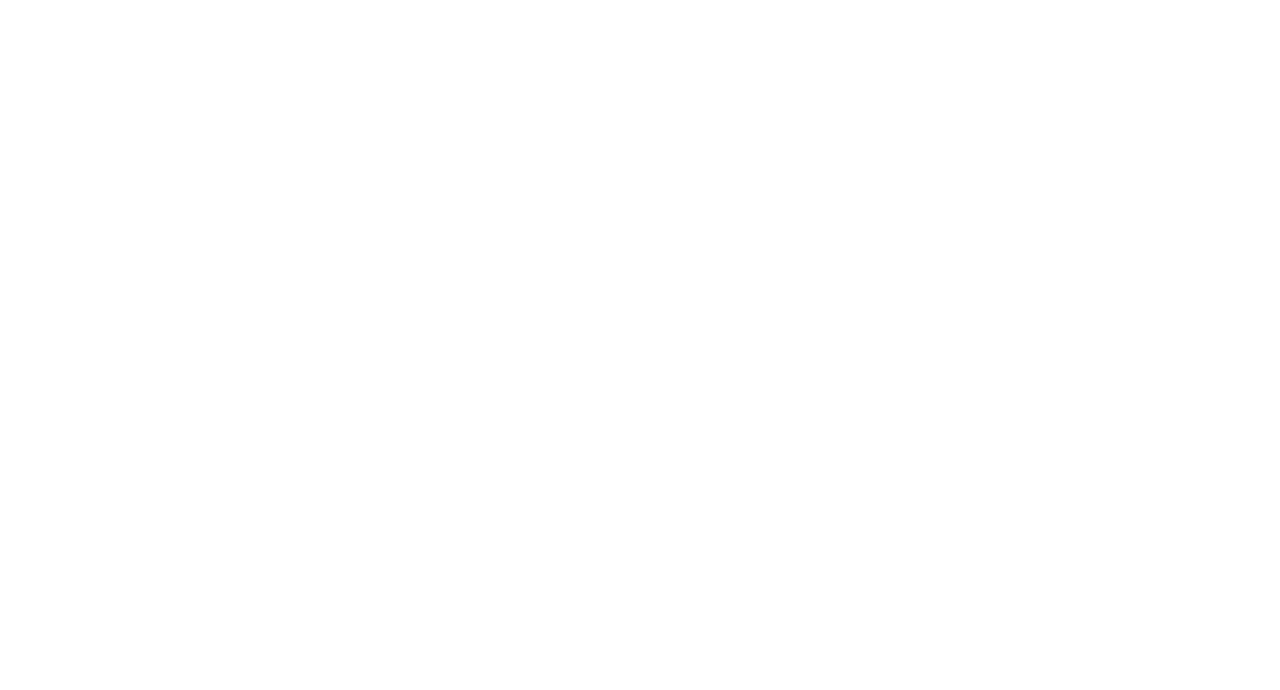
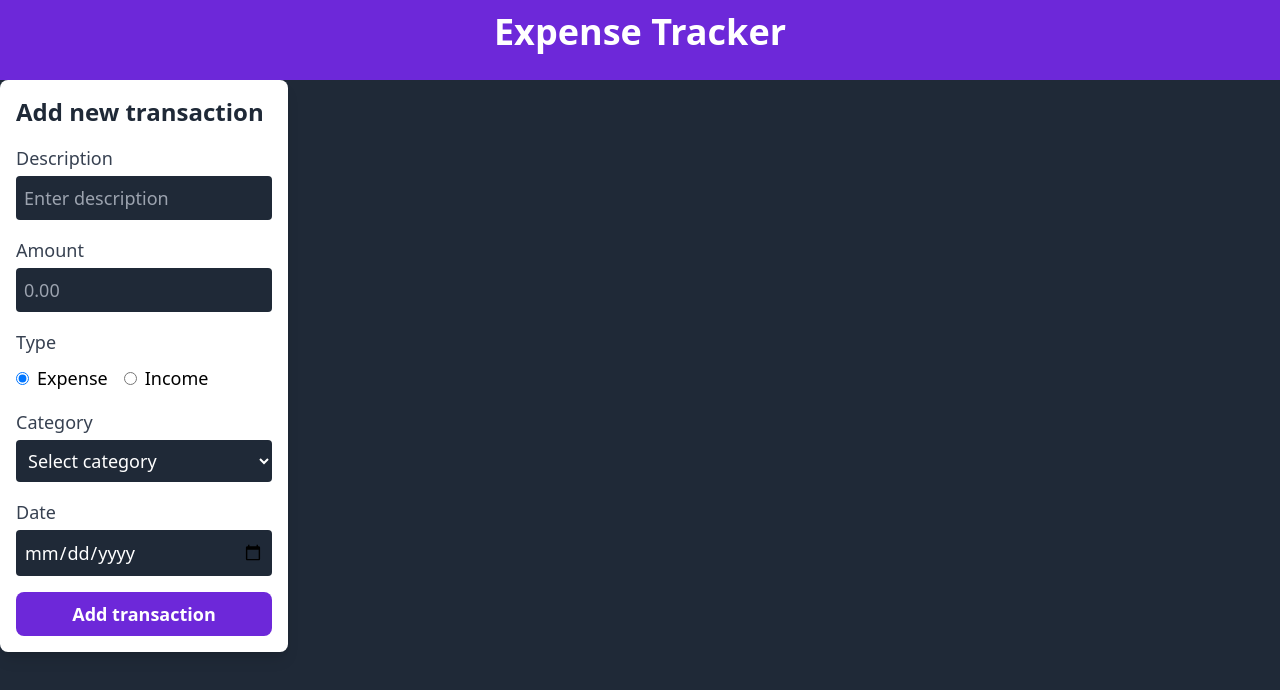
Before and after one commit to kusaXD/Expense-Tracker, a React (Create React App) app: page / in a window 1280 px wide. Shown: the top 690 px of the page. Built offline with nearby package versions, Linux system fonts and the light colour scheme.

Commit message:
add header

```diff
--- a/src/App.js
+++ b/src/App.js
@@ -1,5 +1,83 @@
+import Header from "./components/Header";
+
 function App() {
-  return <div className=""></div>;
+  return (
+    <div className="bg-gray-800 h-screen">
+      <Header />
+      <form className="w-72 bg-white p-4 rounded-lg shadow-lg">
+        <h2 className="font-bold text-2xl text-gray-800 mb-4">
+          Add new transaction
+        </h2>
+
+        <section className="mb-4">
+          <label className="block text-gray-700 text-lg mb-1">
+            Description
+          </label>
+          <input
+            type="text"
+            placeholder="Enter description"
+            className="w-full bg-gray-800 text-white text-lg p-2 rounded focus:outline-none focus:ring-2 focus:ring-violet-500"
+          />
+        </section>
+
+        <section className="mb-4">
+          <label className="block text-gray-700 text-lg mb-1">Amount</label>
+          <input
+            type="number"
+            placeholder="0.00"
+            className="w-full bg-gray-800 text-white text-lg p-2 rounded focus:outline-none focus:ring-2 focus:ring-violet-500"
+          />
+        </section>
+
+        <section className="mb-4">
+          <label className="block text-gray-700 text-lg mb-2">Type</label>
+          <div className="flex space-x-4">
+            <label className="flex items-center cursor-pointer">
+              <input
+                type="radio"
+                name="type"
+                value="expense"
+                className="mr-2"
+                defaultChecked
+              />
+              <span className="text-lg">Expense</span>
+            </label>
+            <label className="flex items-center cursor-pointer">
+              <input type="radio" name="type" value="income" className="mr-2" />
+              <span className="text-lg">Income</span>
+            </label>
+          </div>
+        </section>
+
+        <section className="mb-4">
+          <label className="block text-gray-700 text-lg mb-1">Category</label>
+          <select className="w-full bg-gray-800 text-white text-lg p-2 rounded focus:outline-none focus:ring-2 focus:ring-violet-500">
+            <option value="">Select category</option>
+            <option value="food">Food</option>
+            <option value="transport">Transport</option>
+            <option value="entertainment">Entertainment</option>
+            <option value="utilities">Utilities</option>
+            <option value="other">Other</option>
+          </select>
+        </section>
+
+        <section className="mb-4">
+          <label className="block text-gray-700 text-lg mb-1">Date</label>
+          <input
+            type="date"
+            className="w-full bg-gray-800 text-white text-lg p-2 rounded focus:outline-none focus:ring-2 focus:ring-violet-500"
+          />
+        </section>
+
+        <button
+          type="submit"
+          className="w-full text-white bg-violet-700 hover:bg-violet-800 py-2 rounded-lg text-lg font-semibold transition-colors"
+        >
+          Add transaction
+        </button>
+      </form>
+    </div>
+  );
 }
 
 export default App;
--- /dev/null
+++ b/src/components/Header.jsx
@@ -0,0 +1,13 @@
+import React from "react";
+
+function Header() {
+  return (
+    <header className="bg-violet-700 h-20">
+      <p className="text-center text-4xl text-white font-bold pt-3 ">
+        Expense Tracker
+      </p>
+    </header>
+  );
+}
+
+export default Header;
```
